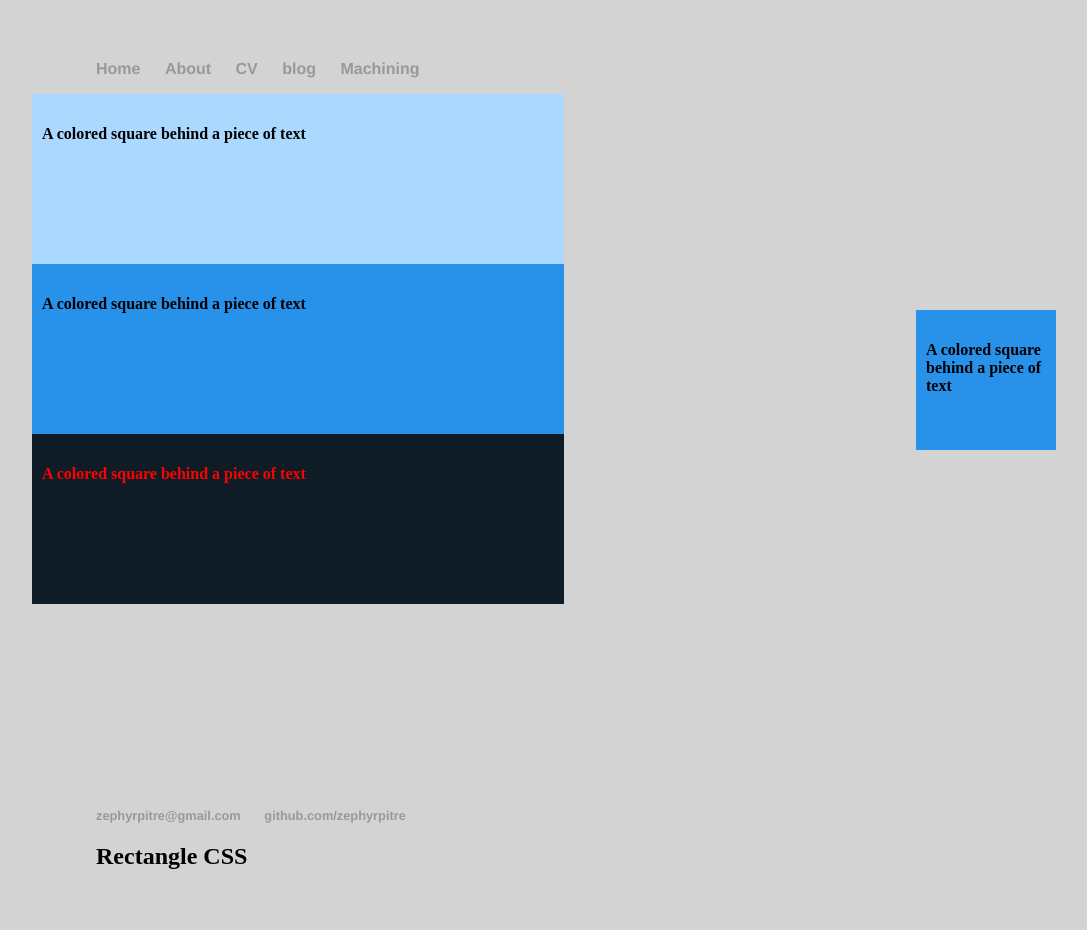
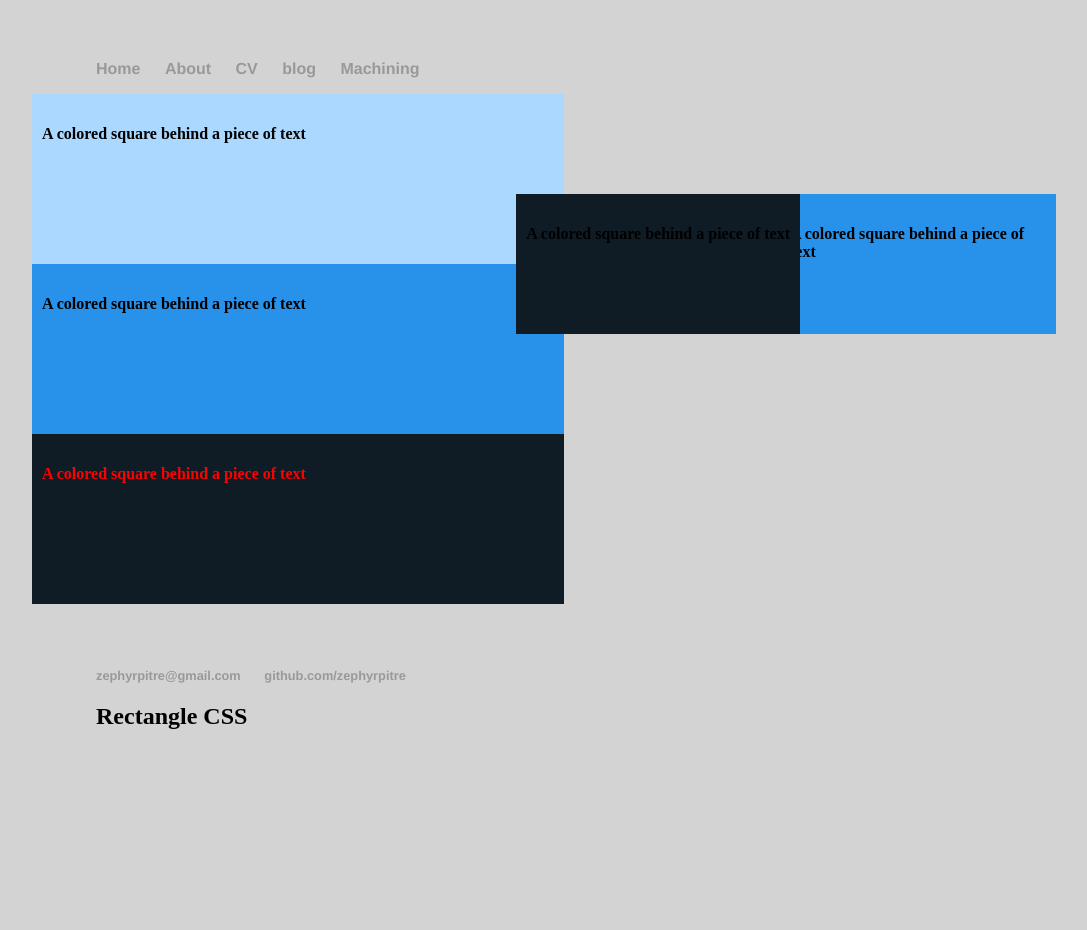
Before and after one commit to ZephyrPitre/ZephyrPitre.github.io, a Jekyll site: the page built from index.html, in a window 1280 px wide. Shown: the whole page, without its empty margins (96-1183 px from the left). Built offline with Jekyll 4.4.1, drawn with Linux system fonts in a browser that asks for light colours; after the commit the page ends 900 px from its top, so only the background shows below that.

Commit message:
Update index.html

```diff
--- a/index.html
+++ b/index.html
@@ -40,20 +40,19 @@ title: Zephyr Pitre
 		position: absolute;
 		right: 10%;
 		width: 20%;
-    bottom: 450px;
+    top: 194px;
     border-color:black;
-    width: 120px;
     height: 120px;
 		Background:#2891EA; <!--bright blue-->
     color: black;
     padding:10px;
 }
 .square2{
-    position: relative;
-    left: 500px;
-    bottom: 420px;
+    position: absolute;
+    right: 30%;
+    top: 194px;
     border-color:black;
-    width: 120px;
+    width: 20%px;
     height: 120px;
 		Background:#0F1C26; <!--dark grey-->
     color: black;
```
